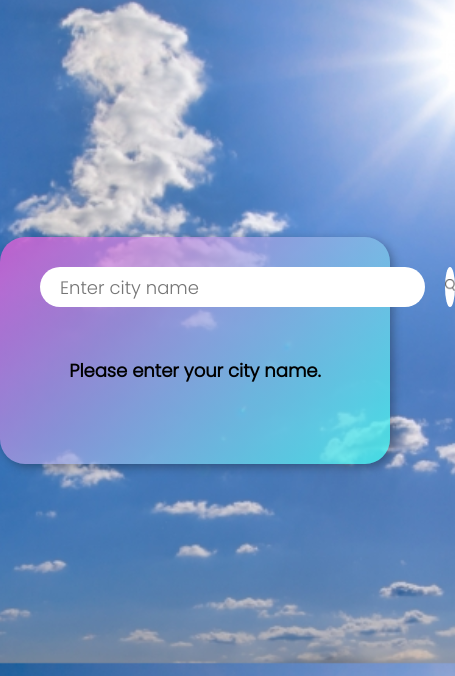
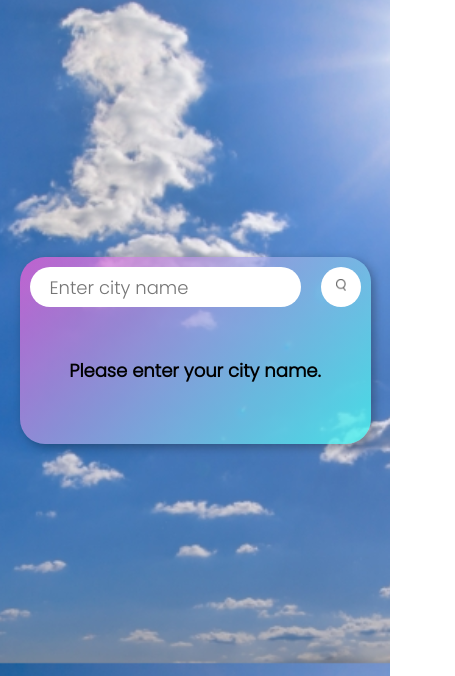
Before and after one commit to Jagadeeshreddiie/weather, a plain HTML site: page index.html in a window 390 px wide. Shown: the part 168-844 px from the top of the page, 455 px wide, since content can reach past the window. Drawn offline with Linux system fonts and the light colour scheme.

Commit message:
Update styles.css

```diff
--- a/styles.css
+++ b/styles.css
@@ -129,14 +129,20 @@ nav .title{
     font-size: 25px;
     font-weight: 600;
 }
-@media (min-width:100px) and (max-width:480px){
-    .card .search{
-        display:flex;
-        align-items:center;
-        justify-content:space-between;
+@media (max-width:480px){
+    .search input{
+        width:200px;
     }
-    .search input{
-        flex:0;
-        padding:0 20px;
+    .card{
+        width:90%;
+    }
+    .card{
+        padding:10px;
+    }
+    .col{
+        margin: 0;
+    }
+    .col img{
+        margin-right:5px;
     }
 }
```
